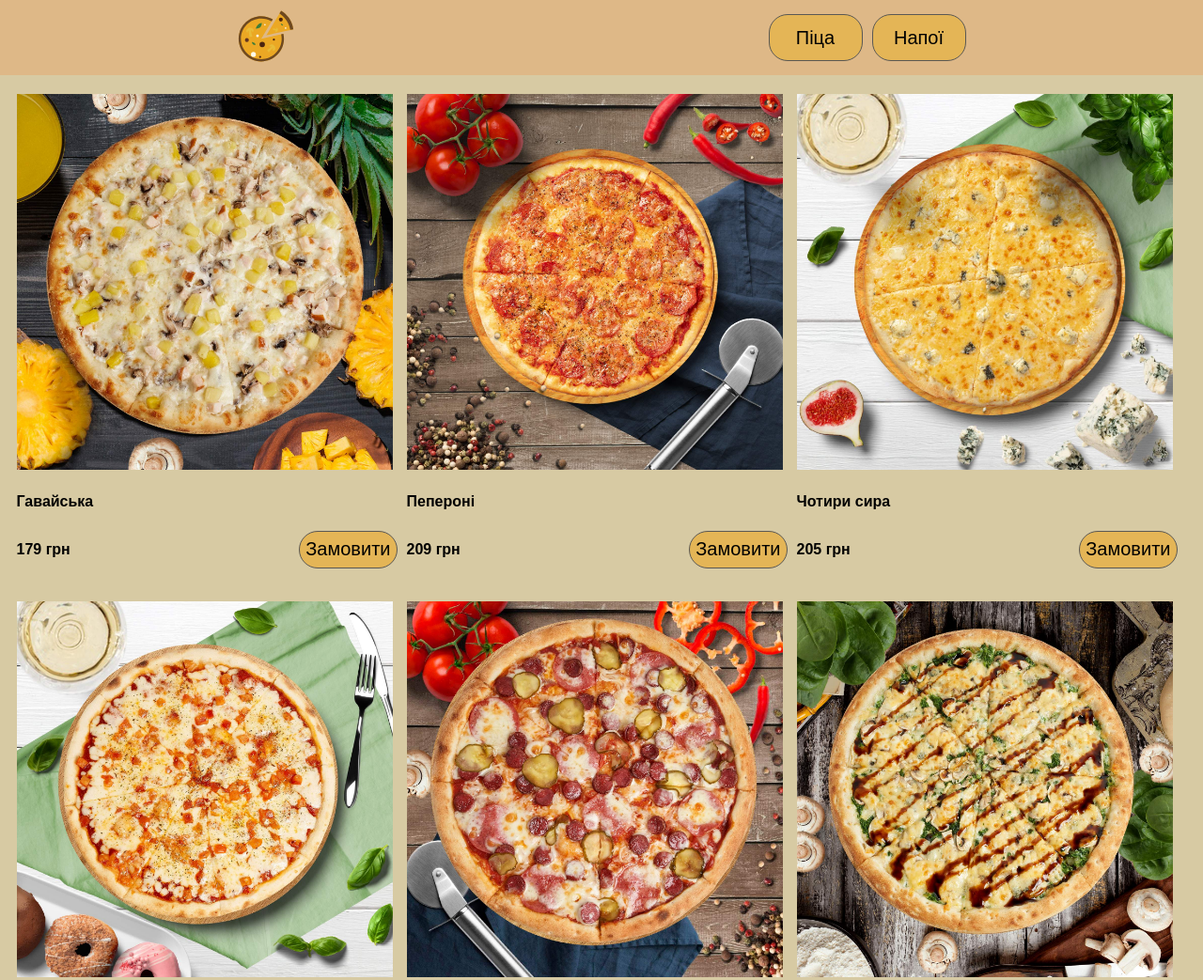
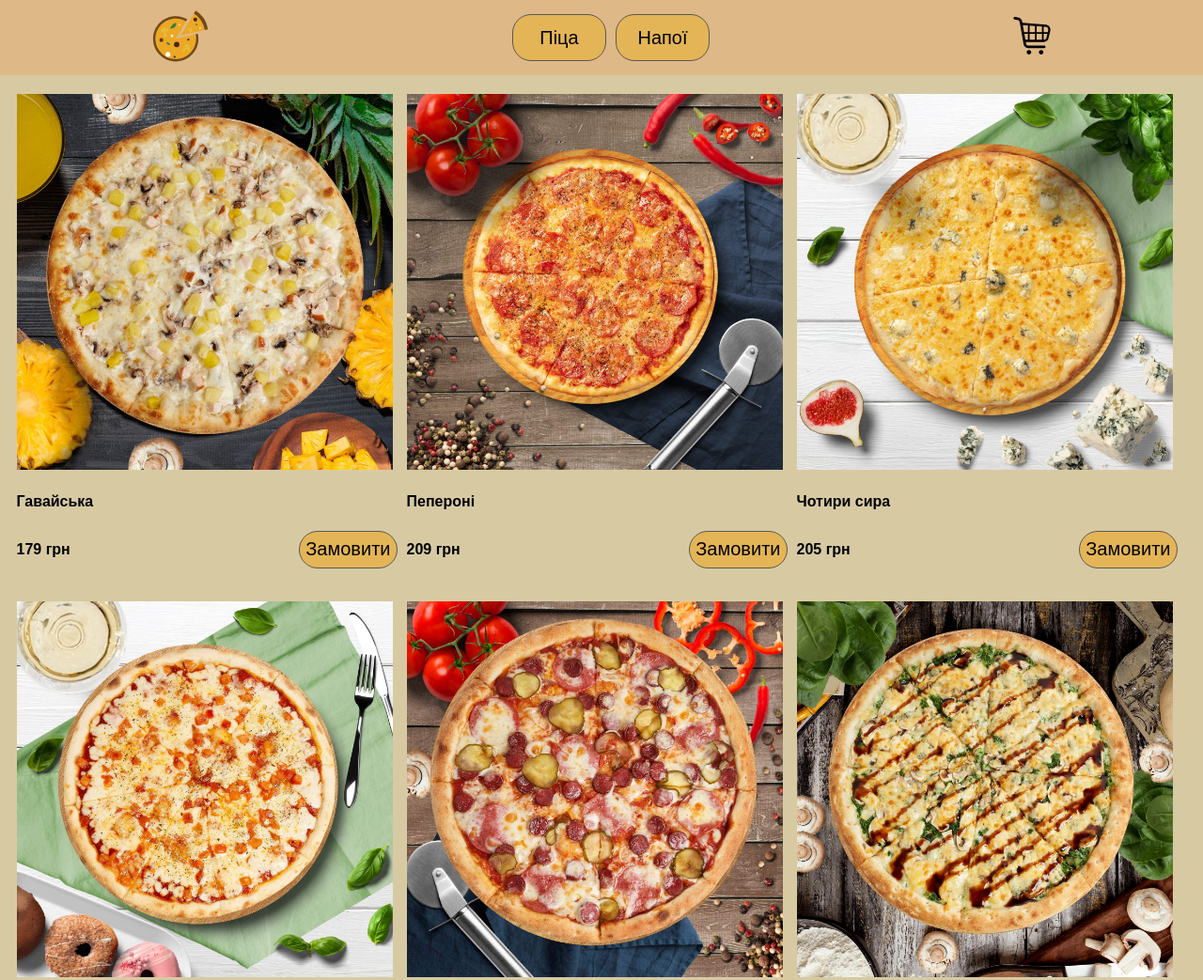
Before and after one commit to TheYull/Food-delivery, a plain HTML site: page index.html in a window 1280 px wide. Shown: the top 1043 px of the page at 94% size. Drawn offline with Linux system fonts and the light colour scheme.

Commit message:
Add basket img, style, and independent tasks for me

```diff
--- a/index.html
+++ b/index.html
@@ -8,12 +8,12 @@
 </head>
 <body>
     <header>
-        <a href="#"><img src="./src/img/logo.svg" alt="logo"></a>
+        <a href="#"><img src="./src/img/logo.svg" alt="logo" class="logo"></a>
         <div class="tabs">
             <button id="pizzas-btn" data-category="pizzas">Піца</button>
             <button id="drinks-btn" data-category="drinks">Напої</button>
         </div>
-
+        <a href="#"><img src="./src/img/shopping-cart.svg" alt="basket"></a>
     </header>
 
     <div class="container">
--- a/src/styles/style.css
+++ b/src/styles/style.css
@@ -11,8 +11,11 @@ header, footer {
     align-items: center;
 }
 header img{
+    width: 40px;
+    cursor: pointer;
+}
+header .logo{
     width: 60px;
-    cursor: pointer;
 }
 
 
@@ -30,6 +33,7 @@ header img{
     width: 100px;
     height: 50px;
 }
+
 button{
     height: 40px;
     border-radius: 20px;
```
Also changed, not shown: src/img/shopping-cart.svg (added), src/scripts/main.js (line endings or trailing spaces).
